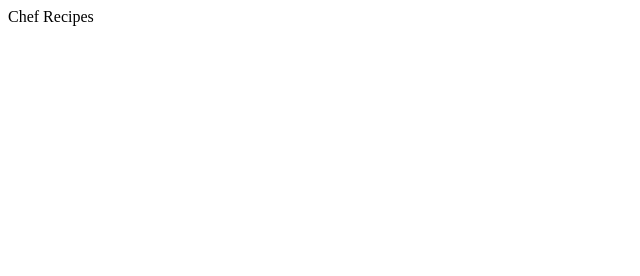
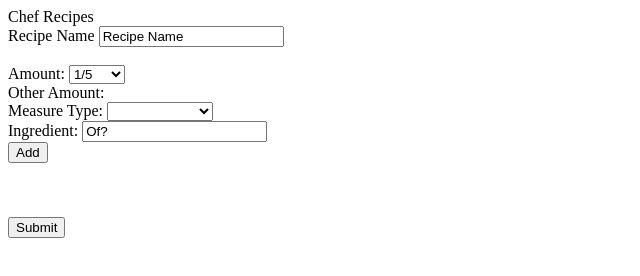
Before and after one commit to RealChillyPalmer/Chef-Portfolio, a plain HTML site: page recipePage.html in a window 1280 px wide. Shown: the whole page, without its empty margins (0-640 px from the left). Drawn offline with Linux system fonts and the light colour scheme; files that its build step writes are made by us from their sources.

Commit message:
more form work

```diff
--- a/recipePage.html
+++ b/recipePage.html
@@ -9,32 +9,29 @@
 <body>
     <header>Chef Recipes</header>
 
-</body>
-</html>
+    <form name="Recipe List" >
+
+        <label for="recipeName">Recipe Name </label>
+        <input type="text" id="recipeName" value="Recipe Name"><br><br>
 
 
-
-
-
-    <!-- Forms -->
-    <!-- <form name="Recipe List" >
         <label for="amountList">Amount: </label>
-        <select name="amountList" id="amountList">
-            <option value="1/5">1/5</option>
-            <option value="1/4">1/4</option>
-            <option value="1/3">1/3</option>
-            <option value="2/5">2/5</option>
-            <option value="1/2">1/2</option>
-            <option value="3/5">3/5</option>
-            <option value="2/3">2/3</option>
-            <option value="3/4">3/4</option>
-            <option value="4/5">4/5</option>
-            <option value="1">1</option>
-            <option value="other" id="otherAmount">Other</option>
+        <select name="amountList" id="amountList" onChange="otherCheck()">
+            <option value="1/5">1/5</option>;
+            <option value="1/4">1/4</option>;
+            <option value="1/3">1/3</option>;
+            <option value="2/5">2/5</option>;
+            <option value="1/2">1/2</option>;
+            <option value="3/5">3/5</option>;
+            <option value="2/3">2/3</option>;
+            <option value="3/4">3/4</option>;
+            <option value="4/5">4/5</option>;
+            <option value="1">1</option>;
+            <option value="other" id="otherAmount">Other</option>;
         </select><br>
 
-        <label for="otherAmount">Other Amount: </label>
-        <input type="text" id="otherAmount" value="1+" visibility: hidden><br>
+        <label for="otherAmountBox">Other Amount: </label>
+        <input type="hidden" id="otherAmountBox" value="1+"><br>
 
         <label for="measureType">Measure Type: </label>
         <select name="measureType" id="measureType">
@@ -55,4 +52,56 @@
 
         <label for="ingredient">Ingredient: </label>
         <input type="text" id="ingredient" value="Of?"><br>
-    </form> -->
+
+        <label for="addButton"></label>
+        <button type="button" id="addButton">Add </button>
+        <br>
+        <br>
+        <br>
+        <br>
+        <label for="subButton"></label>
+        <button type="submit" id="subButton">Submit </button>
+
+
+
+
+        <script>
+            console.log(otherAmountBox.type);
+
+
+            let amountList = document.getElementById('amountList').value;
+            const otherAmount = document.querySelector('#otherAmount');
+            const otherBox = document.querySelector('#otherAmountBox');
+
+            console.log(amountList);
+
+
+            const otherCheck = function () {
+                const amountSel = document.getElementById('amountList').value;
+                const oAmountBox = document.querySelector('#otherAmountBox');
+
+
+                console.log(amountSel);
+                if (amountSel === 'other') {
+
+                    console.log("Other Selected");
+                    oAmountBox.type = 'text';
+
+                    console.log(oAmountBox.style.visibility)
+                }
+
+            }
+
+
+
+
+        </script>
+    </form>
+</body>
+</html>
+
+
+
+
+
+    <!-- Forms -->
```
